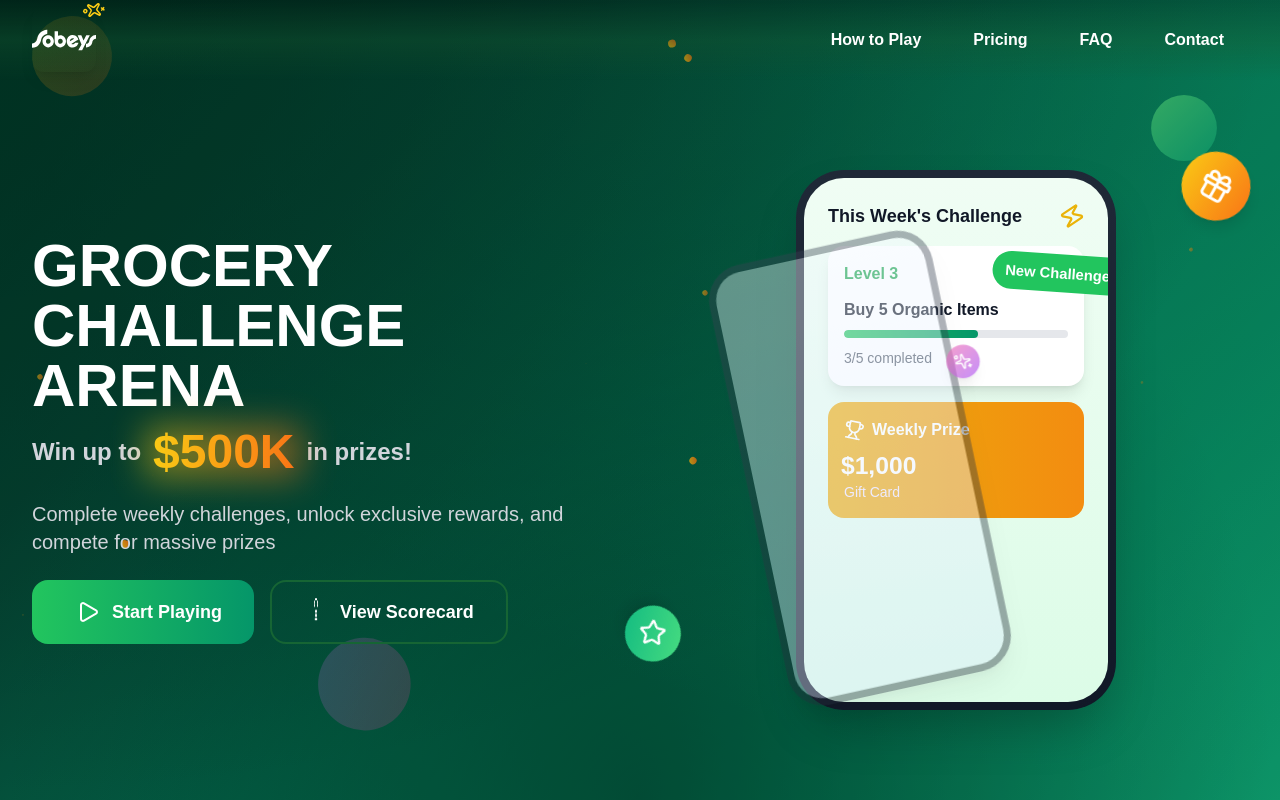
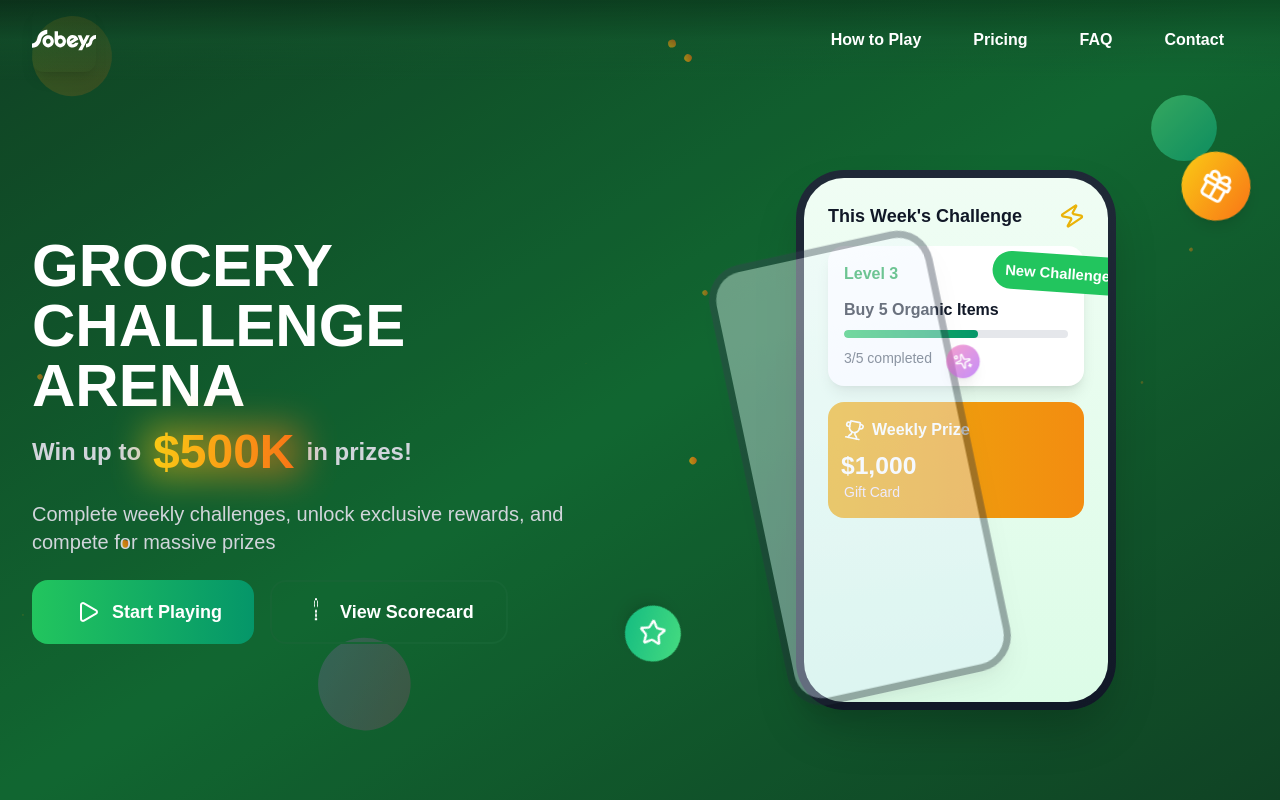
Before and after one commit to bobant77/Sobeys_Gamification, a Next.js app: page / in a window 1280 px wide. Shown: the top 800 px of the page. Built offline with nearby package versions, Linux system fonts and the light colour scheme.

Commit message:
ui fix-2

```diff
--- a/src/components/layout/header.tsx
+++ b/src/components/layout/header.tsx
@@ -113,21 +113,6 @@
                                     />
                                 </div>
 
-                                {/* Sparkles */}
-                                <motion.div
-                                    className="absolute -top-2 -right-2"
-                                    animate={{
-                                        rotate: [0, 360],
-                                        scale: [0.8, 1.2, 0.8]
-                                    }}
-                                    transition={{
-                                        duration: 3,
-                                        repeat: Infinity,
-                                        ease: [0.25, 0.1, 0.25, 1]
-                                    }}
-                                >
-                                    <Sparkles className="w-5 h-5 text-yellow-400" />
-                                </motion.div>
                             </motion.div>
                         </Link>
                     </motion.div>
--- a/src/components/layout/heroSection.tsx
+++ b/src/components/layout/heroSection.tsx
@@ -63,19 +63,18 @@
         <motion.section
             ref={heroRef}
             id={id}
-            className="relative min-h-screen flex items-center justify-center overflow-hidden bg-gradient-to-br from-green-900 via-green-800 to-emerald-800 pt-24 md:pt-28 lg:pt-20"
-            style={{
-                background: `
-                    radial-gradient(ellipse at top left, rgba(0, 61, 42, 0.8) 0%, transparent 70%),
-                    radial-gradient(ellipse at top right, rgba(16, 185, 129, 0.3) 0%, transparent 70%),
-                    radial-gradient(ellipse at bottom, rgba(0, 61, 42, 0.6) 0%, transparent 70%),
-                    linear-gradient(135deg, #003d2a 0%, #064e3b 25%, #047857 50%, #059669 75%, #10b981 100%)
-                `
-            }}
+            className="relative min-h-screen flex items-center justify-center overflow-hidden bg-gradient-to-br from-green-900 via-green-700 to-green-900 pt-24 md:pt-28 lg:pt-20"
+            // style={{
+            //     background: `
+            //         radial-gradient(ellipse at top left, rgba(0, 61, 42, 0.8) 0%, transparent 70%),
+            //         radial-gradient(ellipse at top right, rgba(16, 185, 129, 0.3) 0%, transparent 70%),
+            //         radial-gradient(ellipse at bottom, rgba(0, 61, 42, 0.6) 0%, transparent 70%),
+            //         linear-gradient(135deg, #003d2a 0%, #064e3b 25%, #047857 50%, #059669 75%, #10b981 100%)
+            //     `
+            // }}
         >
             {/* Enhanced Background Elements */}
             <motion.div className="absolute inset-0">
-                {/* Animated gradient orbs */}
                 <motion.div
                     className="absolute top-8 left-8 w-16 h-16 lg:w-20 lg:h-20 2xl:w-24 2xl:h-24 bg-gradient-to-br from-yellow-400 to-orange-500 rounded-full opacity-20"
                     animate={{
```
